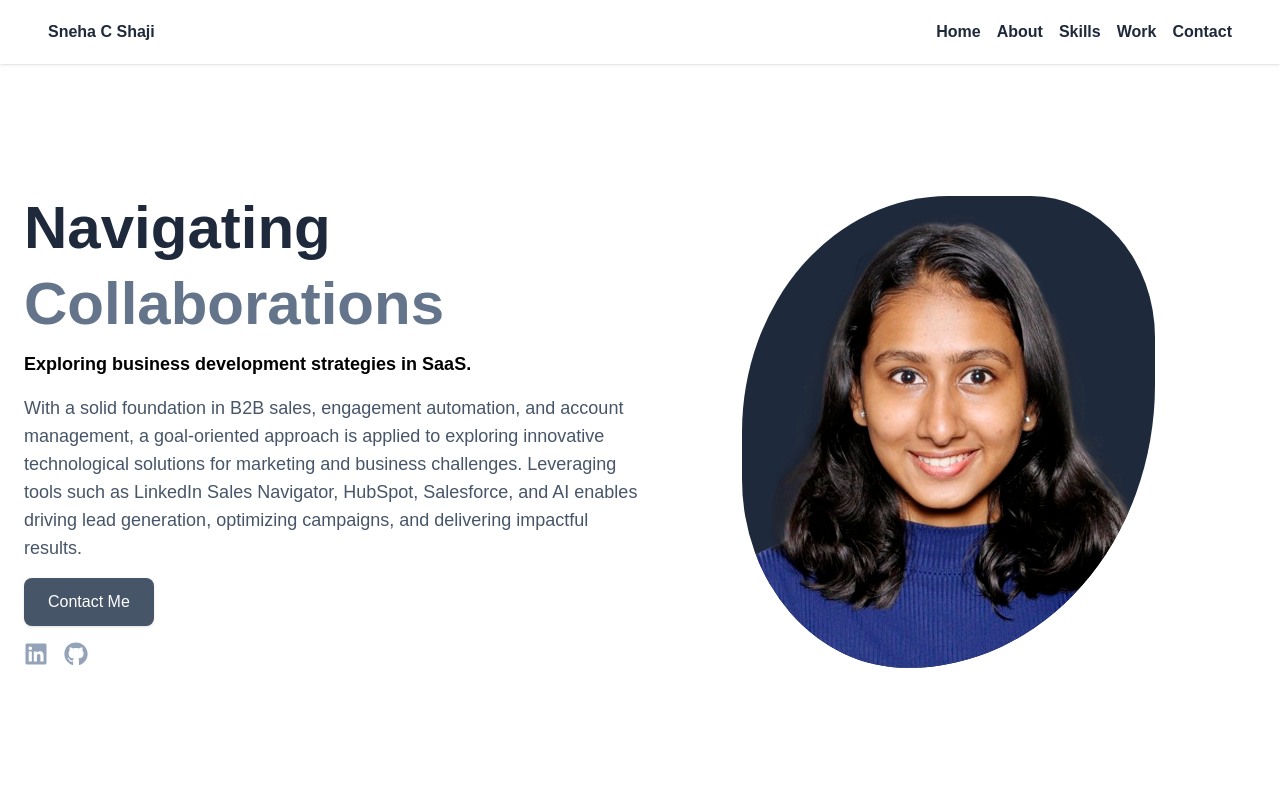
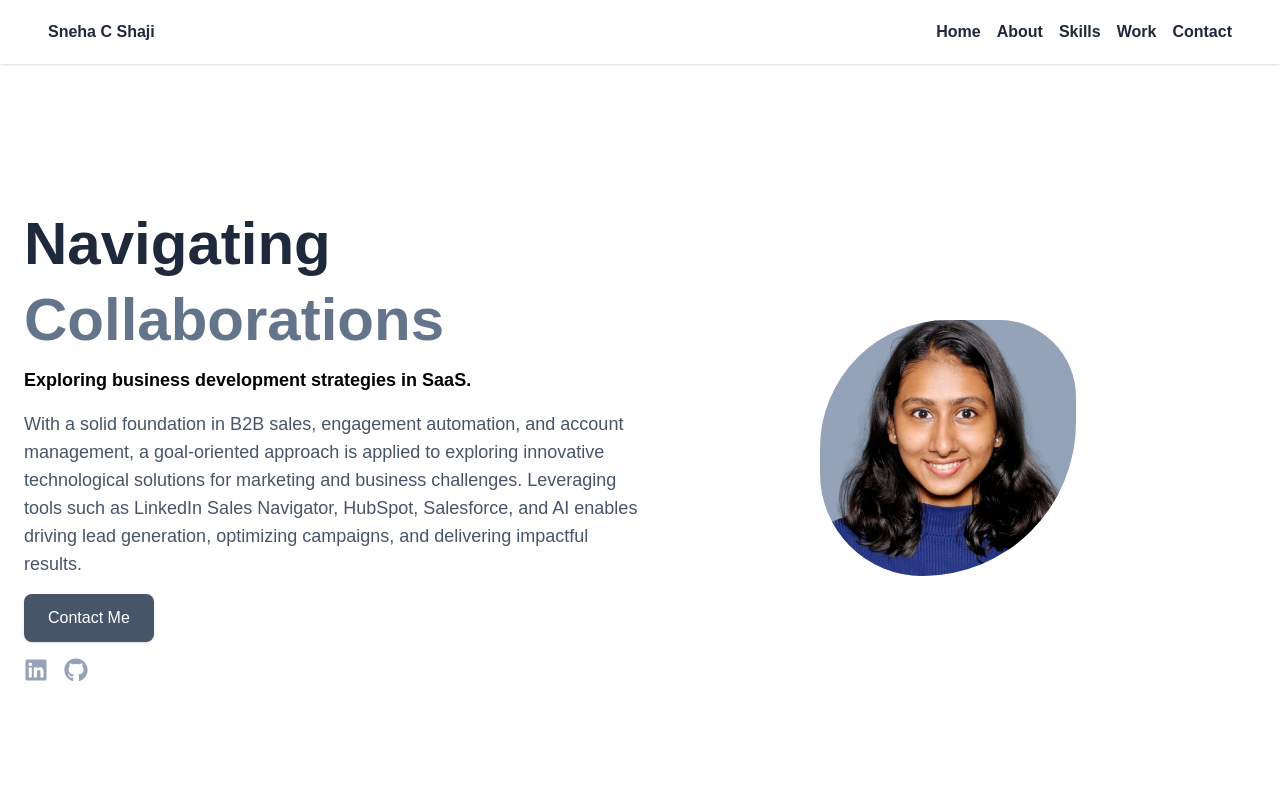
Before and after one commit to sneha2180/sneha-portfolio-react2, a React (Create React App) app: page / in a window 1280 px wide. Shown: the top 800 px of the page. Built offline with nearby package versions, Linux system fonts and the light colour scheme; a small style sheet from the web is missing.

Commit message:
COntent Covering Navbar Issue

```diff
--- a/src/components/Footer.jsx
+++ b/src/components/Footer.jsx
@@ -20,7 +20,7 @@ const Footer = () => {
               href="https://www.linkedin.com/in/sneha-c-shaji/"
               target="_blank"
               rel="noopener noreferrer"
-              className="text-slate-500 hover:text-gray-400"
+              className="text-slate-400 hover:text-gray-400"
             >
               <FaLinkedin className="text-2xl" />
             </a>
@@ -35,7 +35,7 @@ const Footer = () => {
           </div>
 
           {/* Copyright Text */}
-          <div className="text-slate-900 text-right">
+          <div className="text-slate-400 text-right">
             &copy; {new Date().getFullYear()} Sneha C Shaji. All Rights Reserved.
           </div>
         </div>
--- a/src/components/Home.jsx
+++ b/src/components/Home.jsx
@@ -6,7 +6,7 @@ const Home = () => {
   return (
     <section
       id="home"
-      className="h-screen flex items-center justify-center pt-64 sm:pt-16"
+      className="h-screen flex items-center justify-center pt-16 md:pt-20 lg:pt-24"
     >
       <div className="container mx-auto px-6 flex flex-col md:flex-row items-center" style={{ fontFamily: "Poppins, sans-serif" }}>
         {/* Left Side */}
@@ -55,8 +55,7 @@ const Home = () => {
 
         {/* Right Side */}
         <div className="mt-8 md:mt-0 md:w-1/2 flex justify-center">
-          <div className="w-100 h-100 bg-slate-800 relative overflow-hidden" style={{
-            fontFamily: "Poppins, sans-serif",
+          <div className="w-64 h-64 bg-slate-400 relative overflow-hidden" style={{
             borderTopLeftRadius: '50%',
             borderTopRightRadius: '30%',
             borderBottomLeftRadius: '40%',
```
